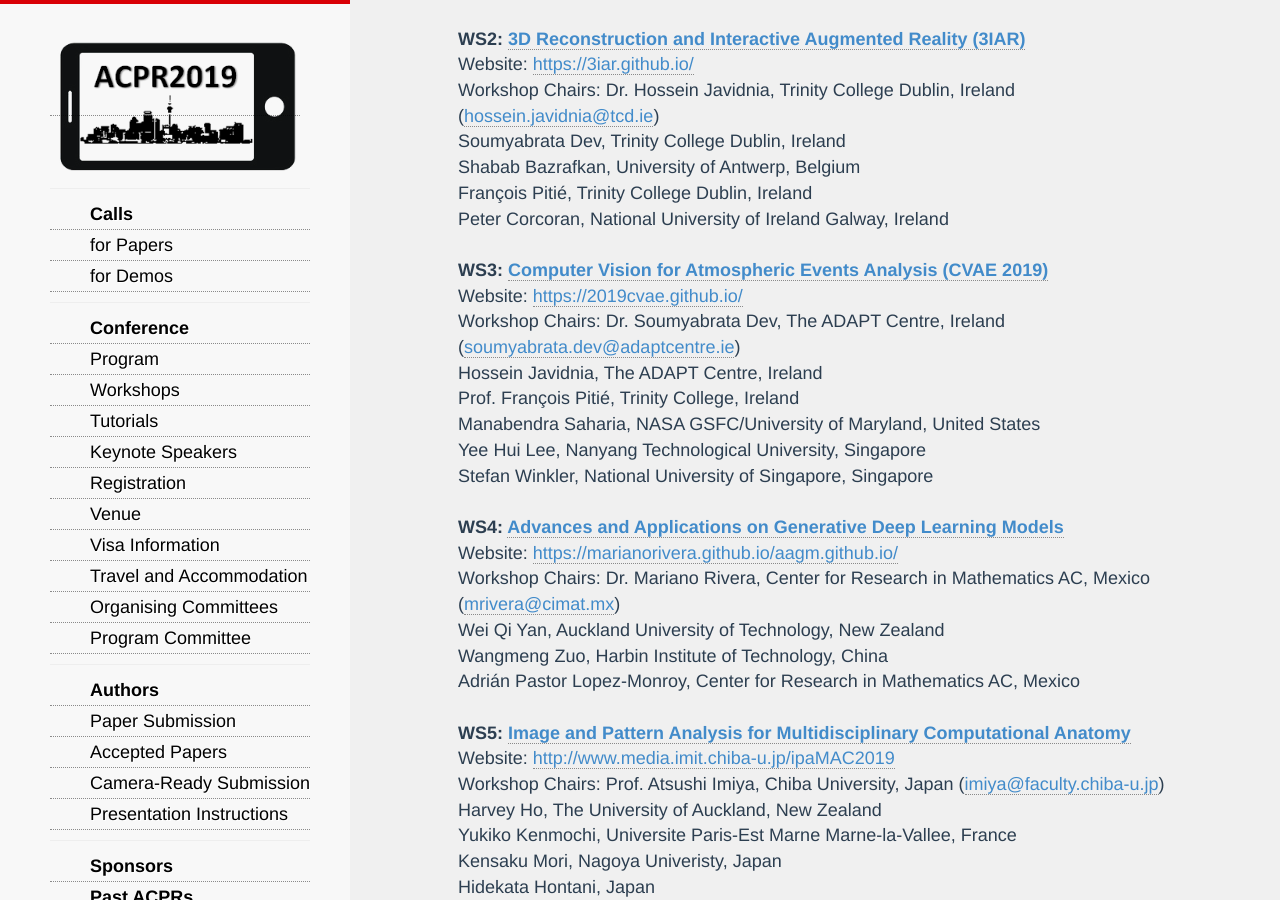
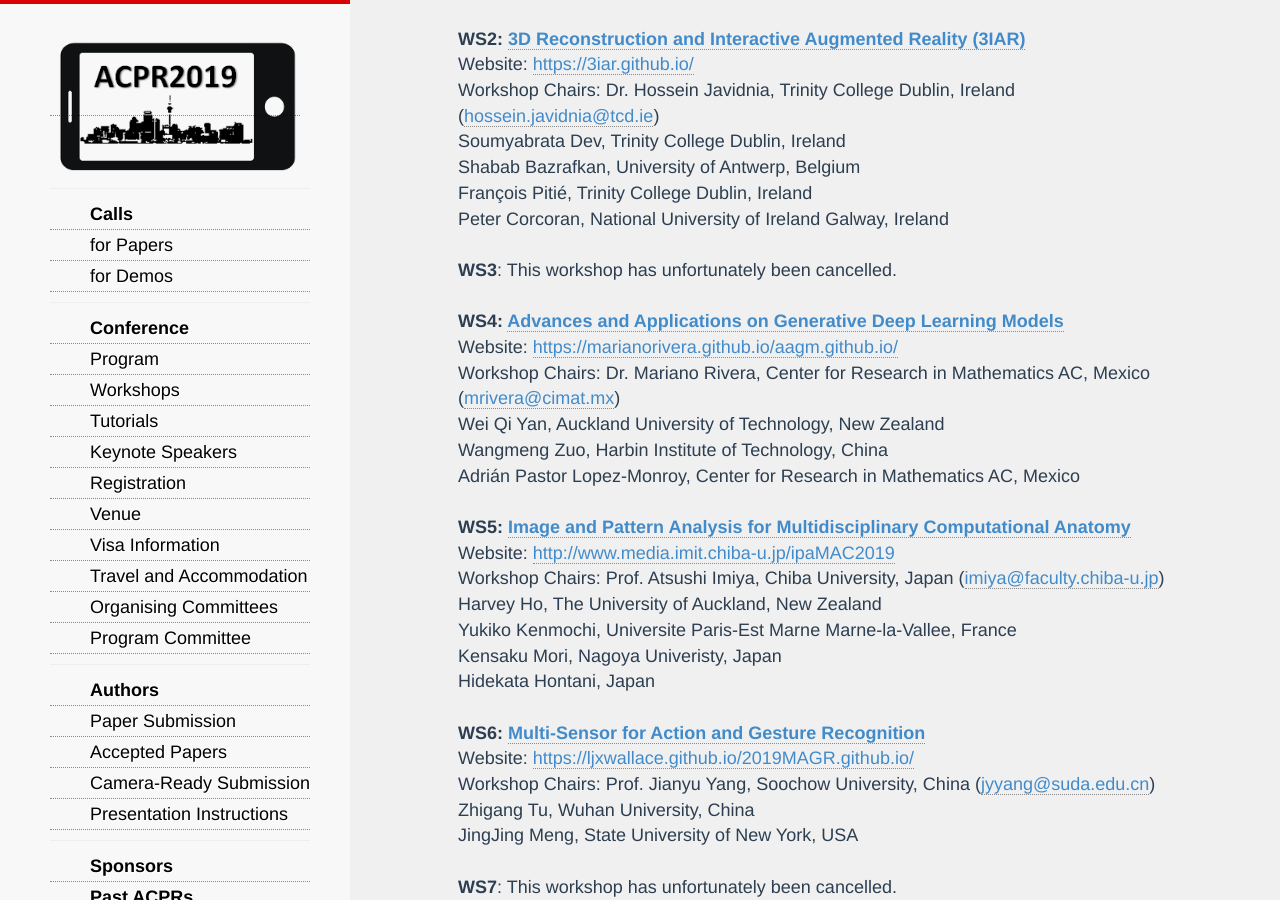
Before and after one commit to AndrewChenUoA/ACPR2019, a Jekyll site: the page built from workshops.html, in a window 1280 px wide and 900 px high, scrolled down 475 px. Built offline with Jekyll 4.4.1, drawn with Linux system fonts in a browser that asks for light colours; nearby versions of some CDN libraries; Markdown is read by kramdown in place of the engine named in the settings.

Commit message:
Update workshop

```diff
--- a/workshops.html
+++ b/workshops.html
@@ -23,14 +23,7 @@
 François Pitié, Trinity College Dublin, Ireland<br/>
 Peter Corcoran, National University of Ireland Galway, Ireland<br/><br/>
 
-<b>WS3: <a href="https://2019cvae.github.io/">Computer Vision for Atmospheric Events Analysis (CVAE 2019)</a></b><br/>
-Website: <a href="https://2019cvae.github.io/">https://2019cvae.github.io/</a><br/>
-Workshop Chairs: Dr. Soumyabrata Dev, The ADAPT Centre, Ireland (<a href="mailto:soumyabrata.dev@adaptcentre.ie">soumyabrata.dev@adaptcentre.ie</a>)<br/>
-Hossein Javidnia, The ADAPT Centre, Ireland<br/>
-Prof. François Pitié, Trinity College, Ireland<br/>
-Manabendra Saharia, NASA GSFC/University of Maryland, United States<br/>
-Yee Hui Lee, Nanyang Technological University, Singapore<br/>
-Stefan Winkler, National University of Singapore, Singapore<br/><br/>
+<b>WS3</b>: This workshop has unfortunately been cancelled.<br/><br/>
 
 <b>WS4: <a href="https://marianorivera.github.io/aagm.github.io/">Advances and Applications on Generative Deep Learning Models</a></b><br/>
 Website: <a href="https://marianorivera.github.io/aagm.github.io/">https://marianorivera.github.io/aagm.github.io/</a><br/>
```
